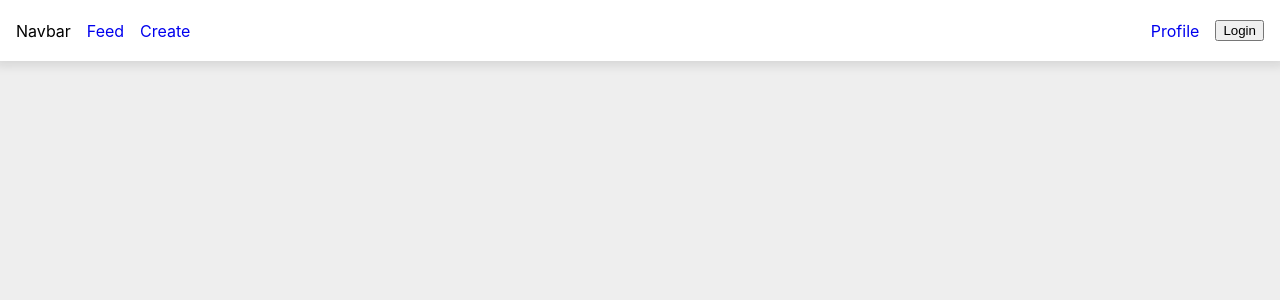
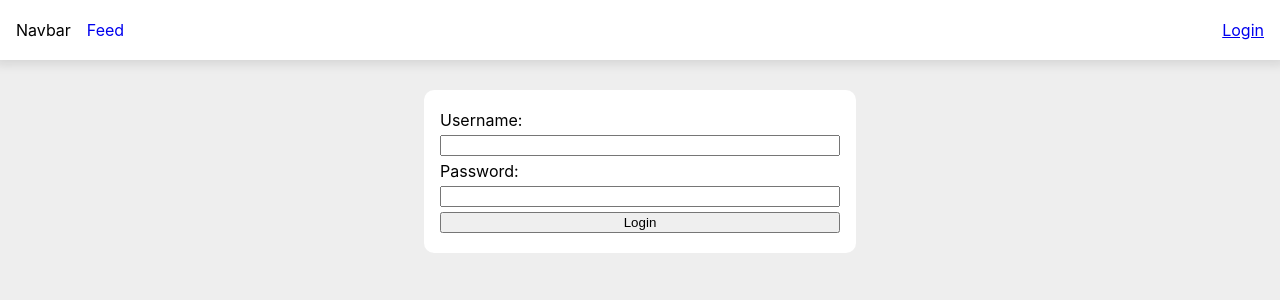
Before and after one commit to Joespk/react-demo-cohort2, a React (Vite) app: page /login in a window 1280 px wide. Shown: the top 300 px of the page. Built offline with nearby package versions, Linux system fonts and the light colour scheme.

Commit message:
login system

```diff
--- a/src/App.tsx
+++ b/src/App.tsx
@@ -5,6 +5,7 @@
 import Profile from './pages/Profile'
 import Create from './pages/Create'
 import PostDetail from './pages/PostDetail'
+import Login from './pages/Login'
 
 function App() {
   return (
@@ -14,6 +15,7 @@
         <Route path="/" element={<Home />} />
         <Route path="/profile" element={<Profile />} />
         <Route path="/Create" element={<Create />} />
+        <Route path="/login" element={<Login />} />
         <Route path="/post/:id" element={<PostDetail />} />
       </Routes>
     </div>
--- a/src/components/Greeting.tsx
+++ b/src/components/Greeting.tsx
@@ -1,25 +1,14 @@
+import { useAuth } from '../providers/AuthProvider'
 import classes from './Greeting.module.css'
-import { useState } from 'react'
 
-interface IGreetingProps {
-  name: string
-  isLoggedIn: boolean
-}
-const Greeting = ({ name, isLoggedIn }: IGreetingProps) => {
-  const [greetingMsg, setGreetingMsg] = useState<string>('Welcome!')
-
-  const handleClick = () => {
-    setGreetingMsg('Hello!')
-  }
+const Greeting = () => {
+  const { username } = useAuth()
 
   return (
-    <>
-      <div className={classes.card}>
-        <h3>{greetingMsg}</h3>
-        <p>{isLoggedIn ? name : 'Unknown'}</p>
-      </div>
-      <button onClick={handleClick}>Change greeting message</button>
-    </>
+    <div className={classes.card}>
+      <h3>Welcome!</h3>
+      <p>{username}</p>
+    </div>
   )
 }
 
--- a/src/components/Navbarheading.tsx
+++ b/src/components/Navbarheading.tsx
@@ -1,7 +1,12 @@
 import { NavLink } from 'react-router-dom'
 import classes from './Navbarheading.module.css'
+import { Link } from 'react-router-dom'
+import { useAuth } from '../providers/AuthProvider'
 
 const Navbarheading = () => {
+  const { isLoggedIn, logout } = useAuth()
+
+  console.log('from navbar:', isLoggedIn)
   return (
     <nav className={classes.navbar}>
       <div className={classes.menu}>
@@ -9,15 +14,25 @@
         <NavLink className={({ isActive }) => (isActive ? classes.active : classes.inactive)} to="/">
           Feed
         </NavLink>
-        <NavLink className={({ isActive }) => (isActive ? classes.active : classes.inactive)} to="/Create">
-          Create
-        </NavLink>
       </div>
       <div className={classes.menu}>
-        <NavLink className={({ isActive }) => (isActive ? classes.active : classes.inactive)} to="/profile">
-          Profile
-        </NavLink>
-        <button className={classes.login}>Login</button>
+        {isLoggedIn ? (
+          <>
+            <NavLink className={({ isActive }) => (isActive ? classes.active : classes.inactive)} to="/profile">
+              Profile
+            </NavLink>
+            <NavLink className={({ isActive }) => (isActive ? classes.active : classes.inactive)} to="/create">
+              Create
+            </NavLink>
+            <button className={classes.login} onClick={logout}>
+              Log out
+            </button>
+          </>
+        ) : (
+          <Link to="/login" className={classes.login}>
+            Login
+          </Link>
+        )}
       </div>
     </nav>
   )
--- a/src/pages/Home.tsx
+++ b/src/pages/Home.tsx
@@ -1,11 +1,18 @@
 import usePosts from '../hooks/usePosts'
 import classes from './Home.module.css'
 import Post from '../components/Post'
+import { useAuth } from '../providers/AuthProvider'
 
 const Home = () => {
-  const { posts } = usePosts()
+  const { posts, isLoading } = usePosts()
+  const { isLoggedIn } = useAuth()
+
+  console.log(isLoggedIn)
+
+  if (isLoading) return <h1>Loading...</h1>
 
   return (
+    <div className={classes.container}>
       <div className={classes.feedContainer}>
         <h2>Feed</h2>
         {posts &&
@@ -13,6 +20,7 @@
             return <Post key={post.id} post={post} />
           })}
       </div>
+    </div>
   )
 }
 
--- /dev/null
+++ b/src/pages/Login.module.css
@@ -0,0 +1,10 @@
+.loginForm {
+  display: flex;
+  flex-direction: column;
+  width: 400px;
+  height: auto;
+  background-color: white;
+  padding: 20px 16px;
+  border-radius: 10px;
+  gap: 5px;
+}
--- /dev/null
+++ b/src/pages/Login.tsx
@@ -0,0 +1,36 @@
+import { FormEvent, useState } from 'react'
+import classes from './Login.module.css'
+import { useAuth } from '../providers/AuthProvider'
+import { useNavigate } from 'react-router-dom'
+
+const Login = () => {
+  const { login } = useAuth()
+  const navigate = useNavigate()
+  const [username, setUsername] = useState<string>('')
+  const [password, setPassword] = useState<string>('')
+
+  const handleSubmit = async (e: FormEvent) => {
+    e.preventDefault()
+
+    try {
+      await login(username, password)
+
+      navigate('/')
+    } catch (err) {
+      console.log(err)
+    }
+  }
+  return (
+    <form className={classes.loginForm} onSubmit={handleSubmit}>
+      <label>Username:</label>
+      <input type="text" onChange={(e) => setUsername(e.target.value)} />
+
+      <label>Password:</label>
+      <input type="Password" onChange={(e) => setPassword(e.target.value)} />
+
+      <input type="submit" value="Login" />
+    </form>
+  )
+}
+
+export default Login
--- a/src/pages/Profile.tsx
+++ b/src/pages/Profile.tsx
@@ -3,7 +3,7 @@
 const Profile = () => {
   return (
     <div>
-      <Greeting name="Men" isLoggedIn={true} />
+      <Greeting />
     </div>
   )
 }
--- a/src/providers/AuthProvider.tsx
+++ b/src/providers/AuthProvider.tsx
@@ -1,11 +1,16 @@
 import { ReactNode, createContext, useContext, useState } from 'react'
-
+import { CredentialDTO, LoginDTO } from '../type/dio'
+import axios from 'axios'
+import { useNavigate } from 'react-router-dom'
 interface IAuthProviderProps {
   children: ReactNode
 }
 
 interface IAuthContextType {
   isLoggedIn: boolean
+  username: string | null
+  login: (username: string, password: string) => Promise<void>
+  logout: () => void
 }
 
 const AuthContext = createContext<IAuthContextType | null>(null)
@@ -18,10 +23,39 @@
   return context
 }
 
+const token = localStorage.getItem('token')
+const user = localStorage.getItem('username')
+
 const AuthProvider = ({ children }: IAuthProviderProps) => {
-  const [isLoggedIn, setIsLoggedin] = useState<boolean>(false)
+  const [isLoggedIn, setIsLoggedin] = useState<boolean>(!!token)
+  const [username, setUsername] = useState<string | null>(user)
+  const navigate = useNavigate()
+  const login = async (username: string, password: string) => {
+    const loginBody: LoginDTO = { username, password }
 
-  return <AuthContext.Provider value={{ isLoggedIn }}>{children}</AuthContext.Provider>
+    try {
+      const res = await axios.post<CredentialDTO>('https://api.learnhub.thanayut.in.th/auth/login', loginBody, {
+        headers: { 'Content-Type': 'application/json' },
+      })
+
+      localStorage.setItem('token', res.data.accessToken)
+      localStorage.setItem('username', username)
+      setIsLoggedin(true)
+      setUsername(username)
+    } catch (err) {
+      throw new Error('Invalid username or password')
+    }
+  }
+
+  const logout = () => {
+    localStorage.removeItem('token')
+    localStorage.removeItem('username')
+    setIsLoggedin(false)
+    setUsername(null)
+    navigate('/')
+  }
+
+  return <AuthContext.Provider value={{ isLoggedIn, username, login, logout }}>{children}</AuthContext.Provider>
 }
 
 export default AuthProvider
```
Also changed, not shown: src/type/dio.ts (+9 -0 lines). Lines whose indentation alone changed are shown as unchanged.
